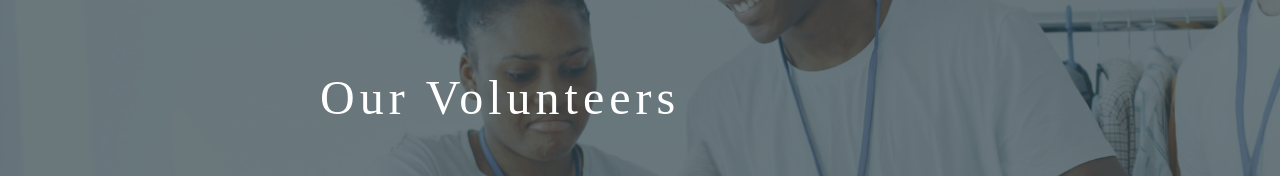
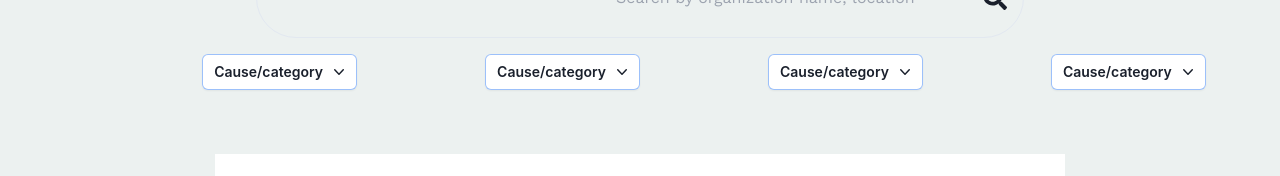
Before and after one commit to pesto-students/front-end-repo-tech-troopers, a React (Vite) app: page /volunteer/1 in a window 1280 px wide. Shown: the part 170-346 px from the top of the page. Built offline with nearby package versions, Linux system fonts and the light colour scheme; a web font is replaced by a local one.

Commit message:
added page transitions

```diff
--- a/src/pages/Aboutus/Aboutus.jsx
+++ b/src/pages/Aboutus/Aboutus.jsx
@@ -4,10 +4,15 @@ import Newsletter from '../../components/aboutus-ui/Newsletter';
 import AboutusCard from '../../components/aboutus-ui/AboutusCard';
 import OurGoal from '../../components/aboutus-ui/OurGoal';
 import Footer from '../../components/commons/Footer';
+import { motion } from 'framer-motion';
 
 const Aboutus = () => {
   return (
-    <div>
+    <motion.div
+      initial={{ width: 0 }}
+      animate={{ width: '100%' }}
+      exit={{ x: window.innerWidth, transition: { duration: 0.1 } }}
+    >
       <Navbar />
       <Banner />
       <div className="mx-40 my-6">
@@ -16,7 +21,7 @@ const Aboutus = () => {
       </div>
       <Newsletter />
       <Footer />
-    </div>
+    </motion.div>
   );
 };
 
--- a/src/pages/Donate/Donate.jsx
+++ b/src/pages/Donate/Donate.jsx
@@ -2,15 +2,20 @@ import Navbar from '../../components/navbar/Navbar';
 import Banner from '../../components/donate-ui/Banner';
 import DonateCards from '../../components/donate-ui/DonateCards';
 import Footer from '../../components/commons/Footer';
+import { motion } from 'framer-motion';
 
 const Donate = () => {
   return (
-    <div>
+    <motion.div
+      initial={{ width: 0 }}
+      animate={{ width: '100%' }}
+      exit={{ x: window.innerWidth, transition: { duration: 0.1 } }}
+    >
       <Navbar />
       <Banner />
       <DonateCards />
       <Footer />
-    </div>
+    </motion.div>
   );
 };
 
--- /dev/null
+++ b/src/pages/Donate/DonateDetails.jsx
@@ -0,0 +1,42 @@
+import Navbar from '../../components/navbar/Navbar';
+import DonateSingleBanner from '../../components/donate-ui/DonateSingleBanner';
+import DonateSingleCard from '../../components/donate-ui/DonateSingleCard';
+import BankDetails from '../../components/donate-ui/BankDetails';
+import Challenges from '../../components/donate-ui/Challenges';
+import Footer from '../../components/commons/Footer';
+import useAxios from '../../hooks/useAxios';
+import { motion } from 'framer-motion';
+import { useEffect } from 'react';
+
+const DonateDetails = () => {
+  const { data, loading, error, fetchData } = useAxios();
+
+  useEffect(() => {
+    fetchData('cause');
+  }, []);
+
+  const detailsData = data?.causeList[0];
+  console.log({ detailsData });
+
+  return (
+    <motion.div
+      initial={{ width: 0 }}
+      animate={{ width: '100%' }}
+      exit={{ x: window.innerWidth, transition: { duration: 0.1 } }}
+    >
+      <Navbar />
+      <DonateSingleBanner />
+      <DonateSingleCard
+        description={detailsData?.description}
+        imageURL={detailsData?.imageURL}
+        calculatedAmount={detailsData?.calculatedAmount}
+        amount={detailsData?.amount}
+      />
+      <BankDetails />
+      <Challenges />
+      <Footer />
+    </motion.div>
+  );
+};
+
+export default DonateDetails;
--- a/src/components/volunteer-ui/VolunteerSingleBanner.jsx
+++ b/src/pages/Events/EventsDetails.jsx
@@ -1,14 +1,35 @@
-const VolunteerSingleBanner = () => {
+import Navbar from '../../components/navbar/Navbar';
+import Banner from '../../components/events-ui/Banner';
+import SingleEventCard from '../../components/events-ui/SingleEventCard';
+import Footer from '../../components/commons/Footer';
+import useAxios from '../../hooks/useAxios';
+import { useEffect } from 'react';
+import { motion } from 'framer-motion';
+
+const EventsDetails = () => {
+  const { data, loading, error, fetchData } = useAxios();
+
+  useEffect(() => {
+    fetchData('event');
+  }, []);
+
+  console.log(data?.eventList);
+
+  const eventDetails = data?.eventList[0];
+  console.log({ eventDetails });
+
   return (
-    <div className="bg-volunteersingle-pattern relative w-screen h-[25vh]  md:h-screen  bg-no-repeat sm:bg-cover md:bg-cover bg-contain">
-      <div className="absolute inset-0 bg-dark/70" />
-      <div className="absolute space-y-2 md:space-y-3 md:max-w-5xl max-w-[300px] left-4 top-4 md:left-[20%] md:top-[30%] ">
-        <h3 className=" px-4 font-ellen md:px-16 py-1 text-white tracking-wider  md:tracking-[5px]  text-[10px] md:text-5xl font-medium">
-          Our Volunteers
-        </h3>
-      </div>
-    </div>
+    <motion.div
+      initial={{ width: 0 }}
+      animate={{ width: '100%' }}
+      exit={{ x: window.innerWidth, transition: { duration: 0.1 } }}
+    >
+      <Navbar />
+      <Banner />
+      <SingleEventCard description={eventDetails.description} />
+      <Footer />
+    </motion.div>
   );
 };
 
-export default VolunteerSingleBanner;
+export default EventsDetails;
--- a/src/pages/Volunteer/Volunteer.jsx
+++ b/src/pages/Volunteer/Volunteer.jsx
@@ -3,16 +3,21 @@ import Banner from '../../components/volunteer-ui/Banner';
 import People from '../../components/volunteer-ui/People';
 import Help from '../../components/volunteer-ui/Help';
 import Footer from '../../components/commons/Footer';
+import { motion } from 'framer-motion';
 
 const Volunteer = () => {
   return (
-    <div>
+    <motion.div
+      initial={{ width: 0 }}
+      animate={{ width: '100%' }}
+      exit={{ x: window.innerWidth, transition: { duration: 0.1 } }}
+    >
       <Navbar />
       <Banner />
       <People />
       <Help />
       <Footer />
-    </div>
+    </motion.div>
   );
 };
 
--- a/src/pages/Volunteer/VolunteerSingle.jsx
+++ b/src/pages/Volunteer/VolunteerSingle.jsx
@@ -5,10 +5,16 @@ import VolunteerListing from '../../components/volunteer-ui/VolunteerListing';
 import Search from '../../components/volunteer-ui/Search';
 import Quote from '../../components/volunteer-ui/Quote';
 import Footer from '../../components/commons/Footer';
+import { motion } from 'framer-motion';
 
 const VolunteerSingle = () => {
   return (
-    <div className="bg-[#ECF1F0]">
+    <motion.div
+      initial={{ width: 0 }}
+      animate={{ width: '100%' }}
+      exit={{ x: window.innerWidth, transition: { duration: 0.1 } }}
+      className="bg-[#ECF1F0]"
+    >
       <Navbar />
       <VolunteerSingleBanner />
       <Search />
@@ -23,7 +29,7 @@ const VolunteerSingle = () => {
       <VolunteerListing />
       <Quote />
       <Footer />
-    </div>
+    </motion.div>
   );
 };
 
```
